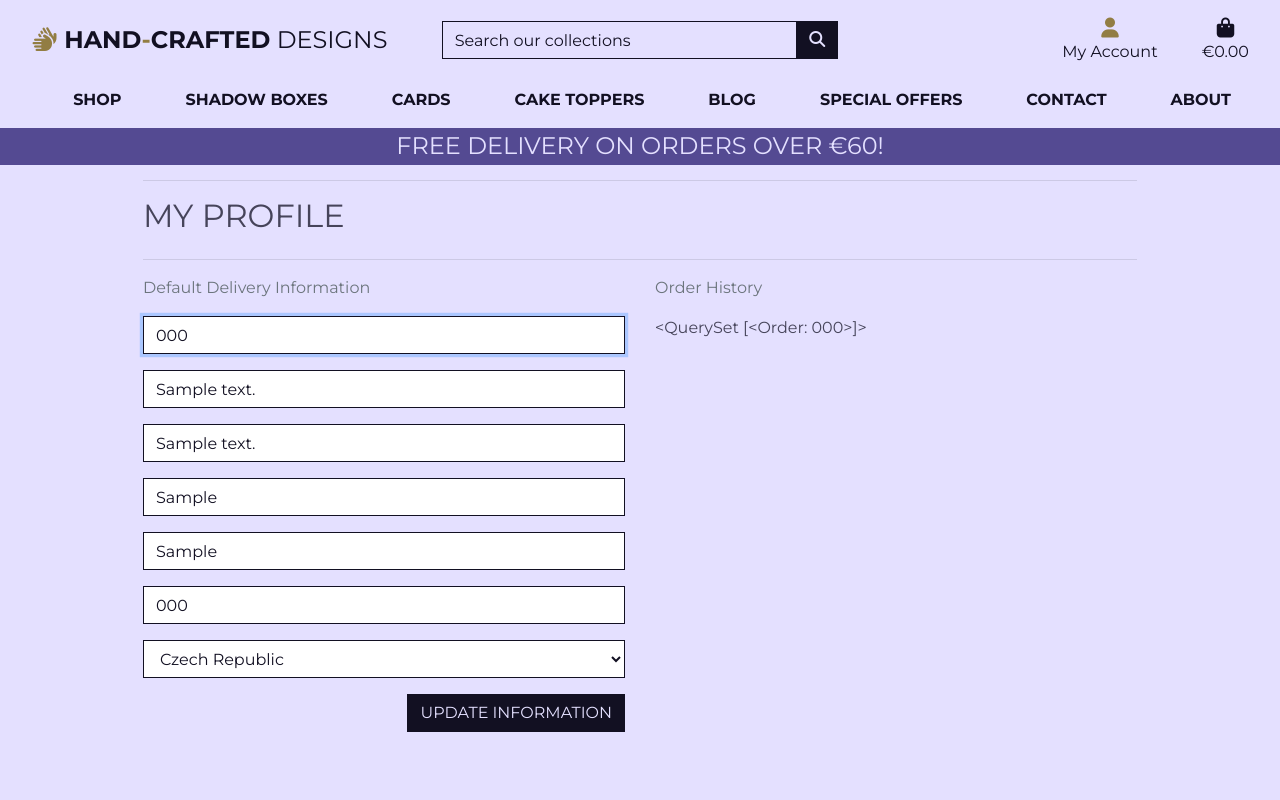
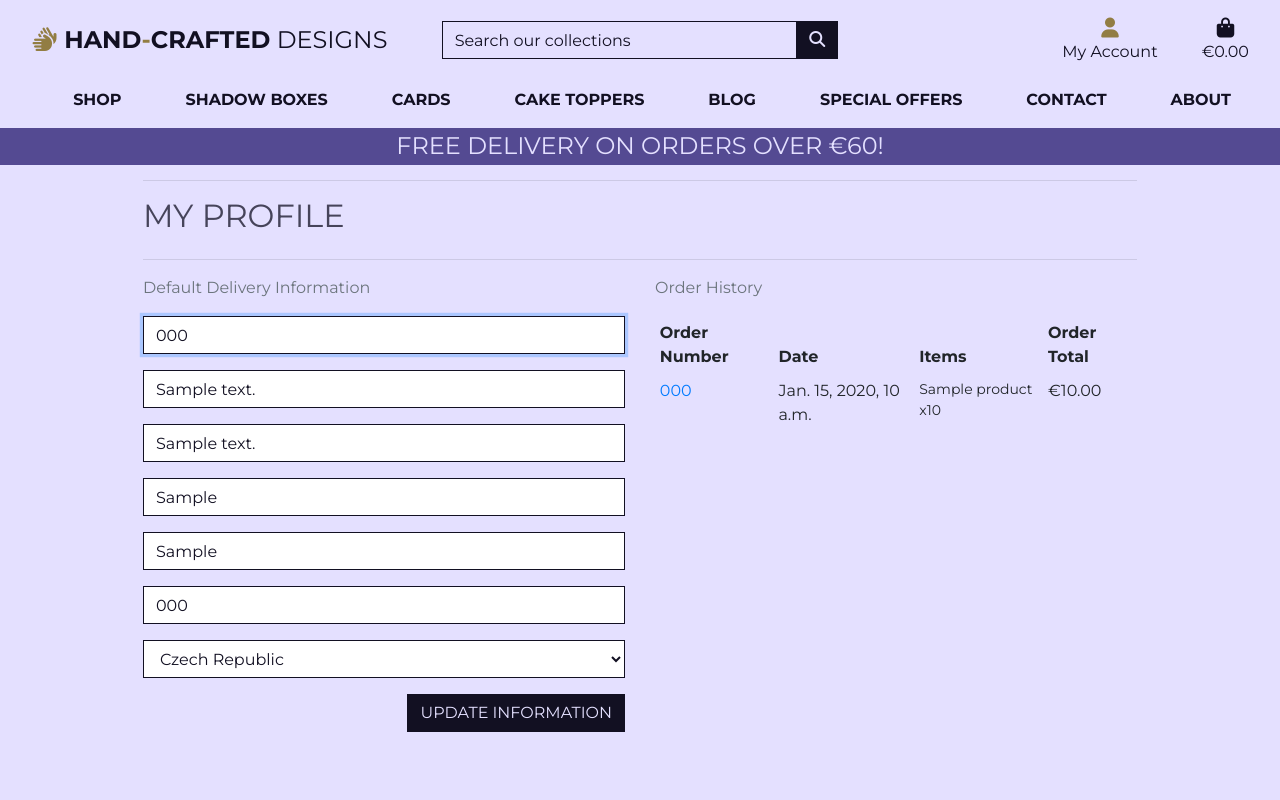
Before and after one commit to JayaSurya-Dev/hand-crafted-paper-e-commerce, a Django app: page /profile/ in a window 1280 px wide. Run offline with Django 3.2, Linux system fonts and the light colour scheme; a user stored in the database is signed in; tables that the repository leaves empty hold one stand-in row (values such as "Sample post"); some libraries are stand-ins or nearby versions.

Commit message:
Add order history & update checkout view

```diff
--- a/checkout/admin.py
+++ b/checkout/admin.py
@@ -21,7 +21,7 @@ class OrderAdmin(admin.ModelAdmin):
                        'delivery_cost', 'order_total',
                        'grand_total', 'original_cart',
                        'stripe_pid',)
-    fields = ('order_number', 'date', 'full_name',
+    fields = ('order_number', 'user_profile', 'date', 'full_name',
               'email', 'phone_number', 'country',
               'postcode', 'town_or_city', 'street_address1',
               'street_address2', 'county', 'delivery_cost',
--- a/checkout/webhook_handler.py
+++ b/checkout/webhook_handler.py
@@ -112,7 +112,6 @@ class StripeWH_Handler:
                 return HttpResponse(
                     content=f'Webhook received: {event["type"]} | ERROR: {e}',
                     status=500)
-
         return HttpResponse(
             content=f'Webhook received: {event["type"]} | SUCCESS: Created order in webhook',
             status=200)
--- a/profiles/templates/profiles/profile.html
+++ b/profiles/templates/profiles/profile.html
@@ -34,7 +34,43 @@
             </div>
             <div class="col-12 col-lg-6">
                 <p class="text-muted">Order History</p>
-                {{ orders }}
+                <div class="order-history table-responsive">
+                    <table class="table table-sm table-borderless">
+                        <thead>
+                            <tr>
+                                <th>Order Number</th>
+                                <th>Date</th>
+                                <th>Items</th>
+                                <th>Order Total</th>
+                            </tr>
+                        </thead>
+                        <tbody>
+                            {% for order in orders %}
+                                <tr>
+                                    <td>
+                                        <a href="{% url 'profiles:order_history' order.order_number %}"
+                                        title="{{ order.order_number }}">
+                                            {{ order.order_number|truncatechars:6 }}
+                                        </a>
+                                    </td>
+                                    <td>{{ order.date }}</td>
+                                    <td>
+                                        <ul class="list-unstyled">
+                                            {% for item in order.lineitems.all %}
+                                                <li class="small">
+                                                    {% if item.product.has_sizes %}
+                                                        Size {{ item.product.size|upper }}
+                                                    {% endif %}{{ item.product.name }} x{{ item.quantity }}
+                                                </li>
+                                            {% endfor %}
+                                        </ul>
+                                    </td>
+                                    <td>€{{ order.grand_total }}</td>
+                                </tr>
+                            {% endfor %}
+                        </tbody>
+                    </table>
+                </div>
             </div>
         </div>
     </div>
--- a/profiles/urls.py
+++ b/profiles/urls.py
@@ -5,4 +5,7 @@ app_name = 'profiles'
 
 urlpatterns = [
     path('', views.profile, name='profile'),
+    path('order_history/<order_number>',
+         views.order_history,
+         name='order_history'),
 ]
--- a/profiles/views.py
+++ b/profiles/views.py
@@ -32,3 +32,20 @@ def profile(request):
         'on_profile_page': True
     }
     return render(request, template, context)
+
+
+def order_history(request, order_number):
+    order = get_object_or_404(Order, order_number=order_number)
+
+    messages.info(request, (
+        f'This is a past confirmation for order number {order_number}. '
+        'A confirmation email was sent on the order date.'
+    ))
+
+    template = 'checkout/checkout_success.html'
+    context = {
+        'order': order,
+        'from_profile': True,
+    }
+
+    return render(request, template, context)
```
Also changed, not shown: checkout/templates/checkout/checkout_success.html (+9 -0 lines), checkout/views.py (+53 -12 lines).
